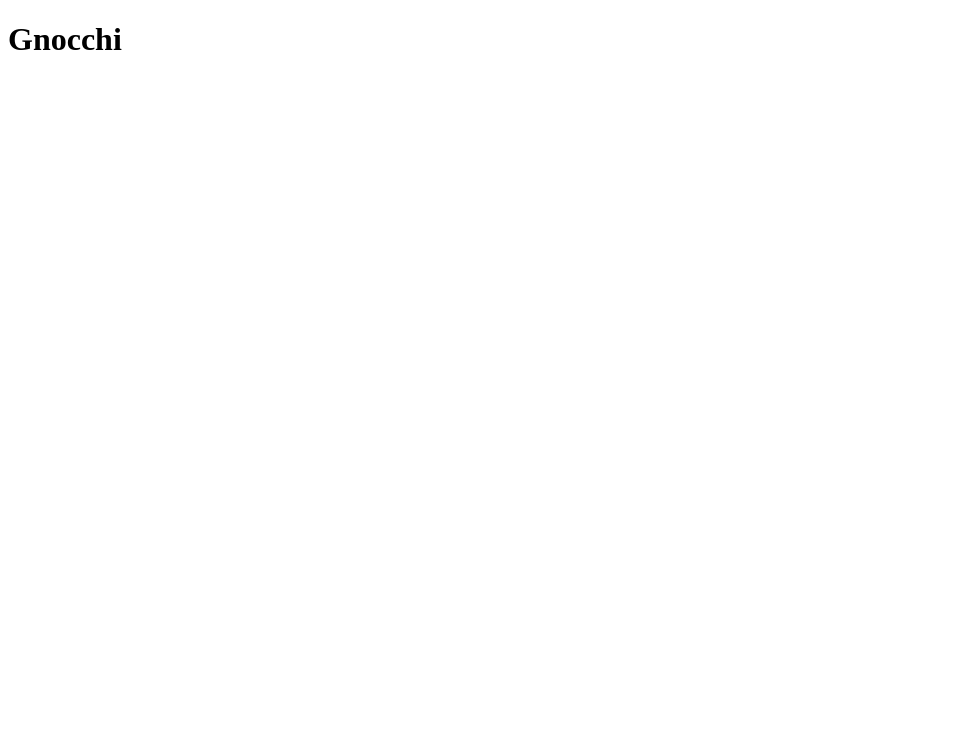
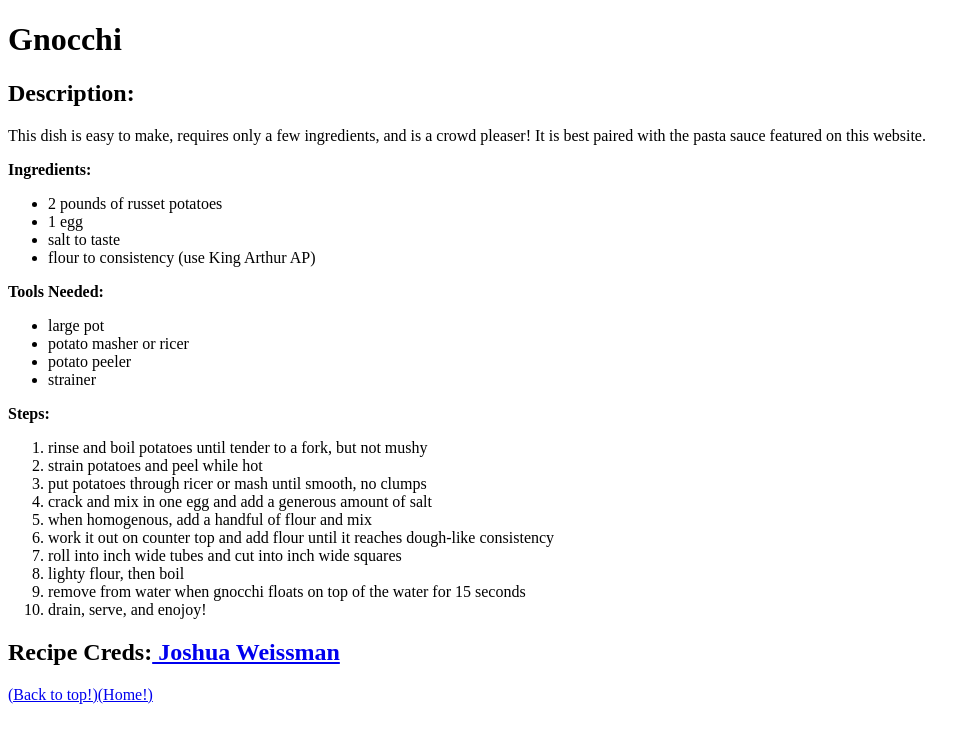
Before and after one commit to JClamon/Odin-recipes, a plain HTML site: page recipes/gnocchi.html in a window 1280 px wide. Shown: the whole page, without its empty margins (0-977 px from the left). Drawn offline with Linux system fonts and the light colour scheme.

Commit message:
index.html

```diff
--- a/recipes/gnocchi.html
+++ b/recipes/gnocchi.html
@@ -8,5 +8,48 @@
 
         <p><h1>Gnocchi</h1></p>
 
+
+
+        <p><h2>Description:</h2></p>
+
+        <p>This dish is easy to make, requires only a few ingredients, and is a crowd pleaser! It is best paired with the pasta sauce featured on this website.</p>
+
+        <p><strong>Ingredients:</strong></p>
+
+        <p><ul>
+            <li>2 pounds of russet potatoes</li>
+            <li>1 egg</li>
+            <li>salt to taste</li>
+            <li>flour to consistency (use King Arthur AP)</li>
+        </ul></p>
+
+        <p><strong>Tools Needed:</strong></p>
+
+        <p><ul>
+            <li>large pot</li>
+            <li>potato masher or ricer</li>
+            <li>potato peeler</li>
+            <li>strainer</li>
+        </ul></p>
+
+        <p><strong>Steps:</strong></p>
+
+        <p><ol>
+            <li>rinse and boil potatoes until tender to a fork, but not mushy</li>
+            <li>strain potatoes and peel while hot</li>
+            <li>put potatoes through ricer or mash until smooth, no clumps</li>
+            <li>crack and mix in one egg and add a generous amount of salt</li>
+            <li>when homogenous, add a handful of flour and mix</li>
+            <li>work it out on counter top and add flour until it reaches dough-like consistency</li>
+            <li>roll into inch wide tubes and cut into inch wide squares</li>
+            <li>lighty flour, then boil</li>
+            <li>remove from water when gnocchi floats on top of the water for 15 seconds </li>
+            <li>drain, serve, and enojoy!</li>
+        </ol></p>
+
+        <p><h2>Recipe Creds:<a href="https://www.joshuaweissman.com/post/gnocchi"> Joshua Weissman</a></h2></p>
+
+        <p><a href="gnocchi.html">(Back to top!)</a><a href="../index.html">(Home!)</a></p>
+
     </body>
 </html>
```
Also changed, not shown: index.html (+12 -4 lines), recipes/gos.html (+13 -0 lines), recipes/pastas.html (+13 -0 lines).
